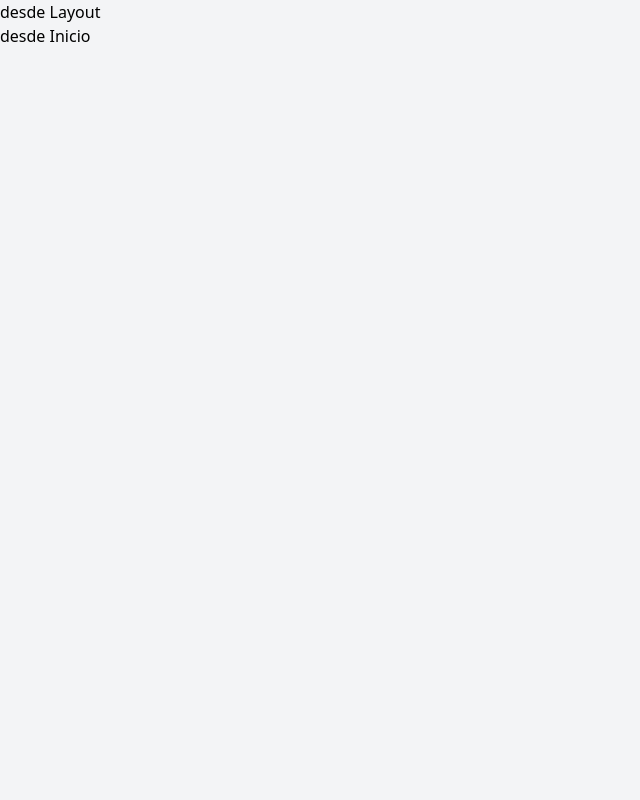
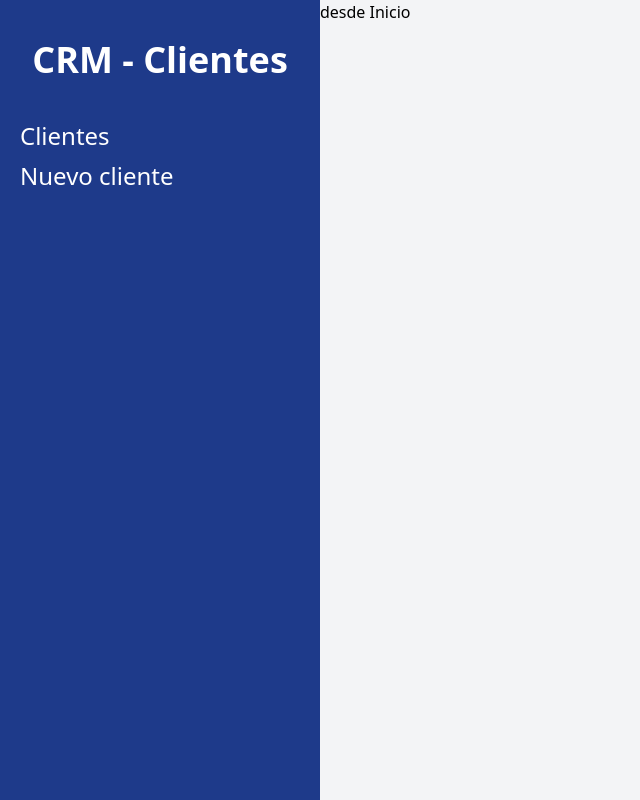
Before and after one commit to velfin13/crm-react-vite, a React (Vite) app: page /clientes in a window 1280 px wide. Shown: the whole page, without its empty margins (0-640 px from the left). Built offline with nearby package versions, Linux system fonts and the light colour scheme.

Commit message:
agregado el navbar

```diff
--- a/src/layouts/Layout.jsx
+++ b/src/layouts/Layout.jsx
@@ -1,10 +1,30 @@
-import { Outlet } from "react-router-dom";
+import { Outlet, Link } from "react-router-dom";
 
 const Layout = () => {
   return (
-    <div>
-      <h1>desde Layout</h1>
-      <Outlet />
+    <div className="md:flex md:min-h-screen">
+      <div className="md:w-1/4 bg-blue-900 px-5 py-10">
+        <h2 className="text-white text-4xl text-center font-black">
+          CRM - Clientes
+        </h2>
+        <nav className="mt-10">
+          <Link
+            className="text-white text-2xl block mt-2 hover:text-blue-300"
+            to="/clientes"
+          >
+            Clientes
+          </Link>
+          <Link
+            className="text-white text-2xl block mt-2 hover:text-blue-300"
+            to="/clientes/nuevo"
+          >
+            Nuevo cliente
+          </Link>
+        </nav>
+      </div>
+      <div className="md:w-3/4">
+        <Outlet />
+      </div>
     </div>
   );
 };
```
